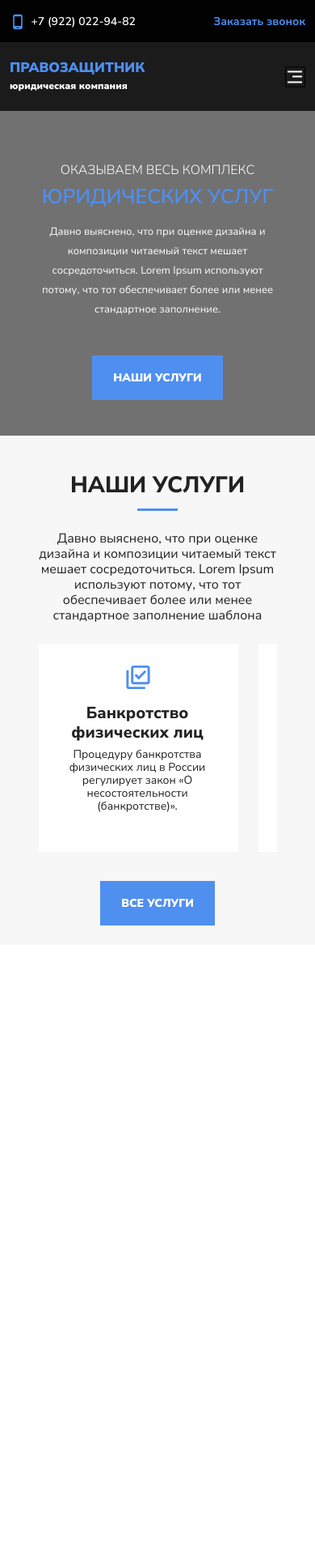
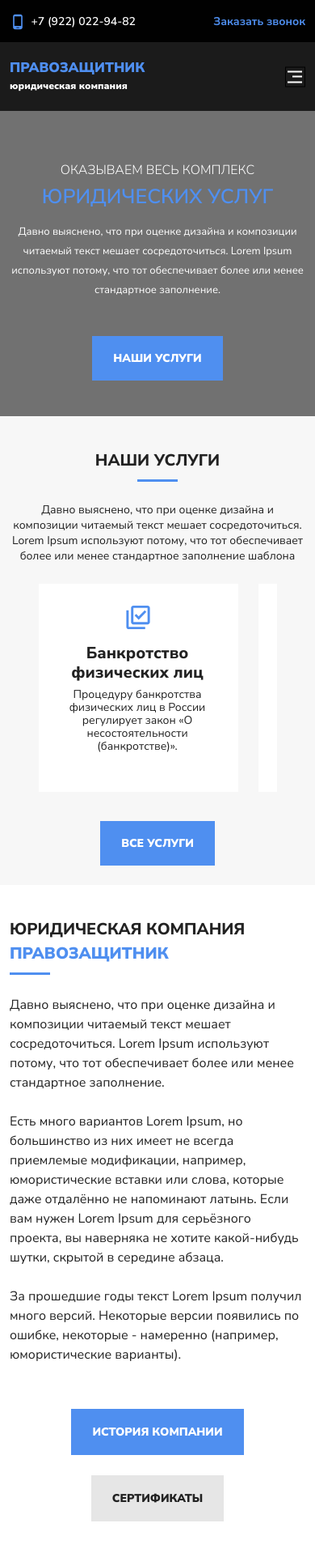
Before and after one commit to surrenn/lawyer_project, a plain HTML site: page src/index.html in a window 390 px wide. Shown: the whole page at 81% size. Before the commit the page ends 1167 px from the top, so only its background shows below. Drawn offline with nearby package versions, Linux system fonts and the light colour scheme; files that its build step writes are made by us from their sources.

Commit message:
The third block was full adapted

```diff
--- a/src/index.html
+++ b/src/index.html
@@ -347,7 +347,7 @@
       </div>
     </section>
 
-    <!-- <section class="company">
+    <section class="company">
       <div class="container">
         <div class="company__wrapper">
           <div class="company__about">
@@ -381,7 +381,7 @@
           </div>
         </div>
       </div>
-    </section> -->
+    </section>
 
     <!-- <section class="lawyers">
       <div class="container">
--- a/src/scss/blocks/_company.scss
+++ b/src/scss/blocks/_company.scss
@@ -28,6 +28,8 @@
     box-shadow: 1px 1px 10px gray;
     img {
       width: 100%;
+      height: 100%;
+      object-fit: cover;
     }
   }
 }
--- /dev/null
+++ b/src/scss/blocks/media/_media_company.scss
@@ -0,0 +1,63 @@
+@media (max-width: 1400px) {
+  .company {
+    &__wrapper {
+      align-items: center;
+    }
+    &__img {
+      width: 375px;
+      height: 250px;
+    }
+  }
+}
+
+@media (max-width: 1200px) {
+  .company {
+    &__img {
+      display: none;
+    }
+    &__about {
+      width: 100%;
+    }
+    &__btns {
+      margin-top: 80px;
+    }
+  }
+}
+
+@media (max-width: 992px) {
+  .company {
+    padding: 60px 0;
+    min-height: 540px;
+    &__btns {
+      margin-top: 40px;
+      padding-top: 15px;
+    }
+  }
+}
+
+@media (max-width: 576px) {
+  .company {
+    min-height: 820px;
+    padding: 40px 0;
+    &__btns {
+      width: 370px;
+      margin: 40px auto 0 auto;
+      text-align: center;
+    }
+    &__btn {
+      margin-right: 0;
+      display: inline-block;
+      &:nth-child(2) {
+        margin-top: 25px;
+      }
+    }
+  }
+}
+
+@media (max-width: 390px) {
+  .company {
+    &__btns {
+      width: 100%;
+    }
+  }
+}
--- a/src/scss/blocks/media/_media_promo.scss
+++ b/src/scss/blocks/media/_media_promo.scss
@@ -83,7 +83,7 @@
       line-height: 75px;
     }
     &__descr {
-      width: 700px;
+      width: 100%;
       font-size: 18px;
       line-height: 21px;
     }
@@ -99,7 +99,6 @@
       font-size: 45px;
     }
     &__descr {
-      width: 515px;
       font-size: 17px;
     }
   }
@@ -139,7 +138,6 @@
       line-height: 45px;
     }
     &__descr {
-      width: 340px;
       font-size: 16px;
       line-height: 24px;
     }
@@ -176,7 +174,6 @@
       font-size: 25px;
     }
     &__descr {
-      width: 290px;
       font-size: 13px;
     }
   }
--- a/src/scss/blocks/media/_media_services.scss
+++ b/src/scss/blocks/media/_media_services.scss
@@ -28,8 +28,9 @@
 @media (max-width: 992px) {
   .services {
     padding: 60px 0;
+    min-height: 835px;
     &__descr {
-      width: 696px;
+      width: 100%;
     }
     &__wrapper {
       margin-top: 25px;
@@ -42,10 +43,6 @@
 
 @media (max-width: 768px) {
   .services {
-    min-height: 540px;
-    &__descr {
-      width: 517px;
-    }
     &__wrapper {
       margin-top: 25px;
     }
@@ -70,8 +67,9 @@
 @media (max-width: 576px) {
   .services {
     padding: 40px 0;
+    min-height: 540px;
     &__descr {
-      width: 368px;
+      font-size: 14px;
     }
     &__list {
       width: 368px;
@@ -85,9 +83,6 @@
 
 @media (max-width: 390px) {
   .services {
-    &__descr {
-      width: 295px;
-    }
     &__list {
       width: 295px;
     }
--- /dev/null
+++ b/src/scss/blocks/media/_media_titles.scss
@@ -0,0 +1,21 @@
+@media (max-width: 992px) {
+  .title {
+    font-size: 24px;
+    line-height: 36px;
+    span {
+      font-size: 24px;
+      line-height: 36px;
+    }
+  }
+}
+
+@media (max-width: 576px) {
+  .title {
+    font-size: 20px;
+    line-height: 30px;
+    span {
+      font-size: 20px;
+      line-height: 30px;
+    }
+  }
+}
--- a/src/scss/style.scss
+++ b/src/scss/style.scss
@@ -42,5 +42,7 @@
 @import "blocks/clients";
 @import "blocks/useful";
 @import "blocks/footer";
+@import "blocks/media/media_titles";
 @import "blocks/media/media_promo";
 @import "blocks/media/media_services";
+@import "blocks/media/media_company";
```
Also changed, not shown: dist/index.html (+1 -35 lines), dist/css/style.min.css, 1 other file.
